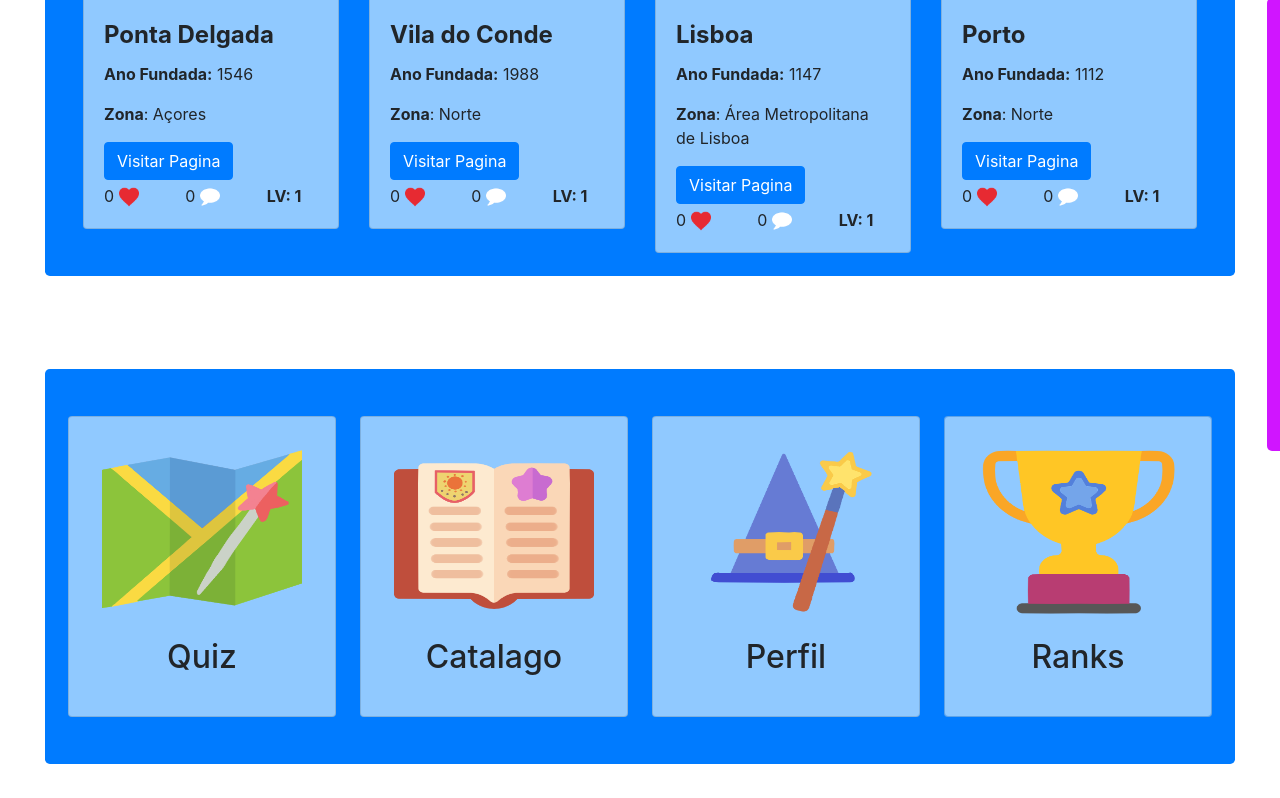
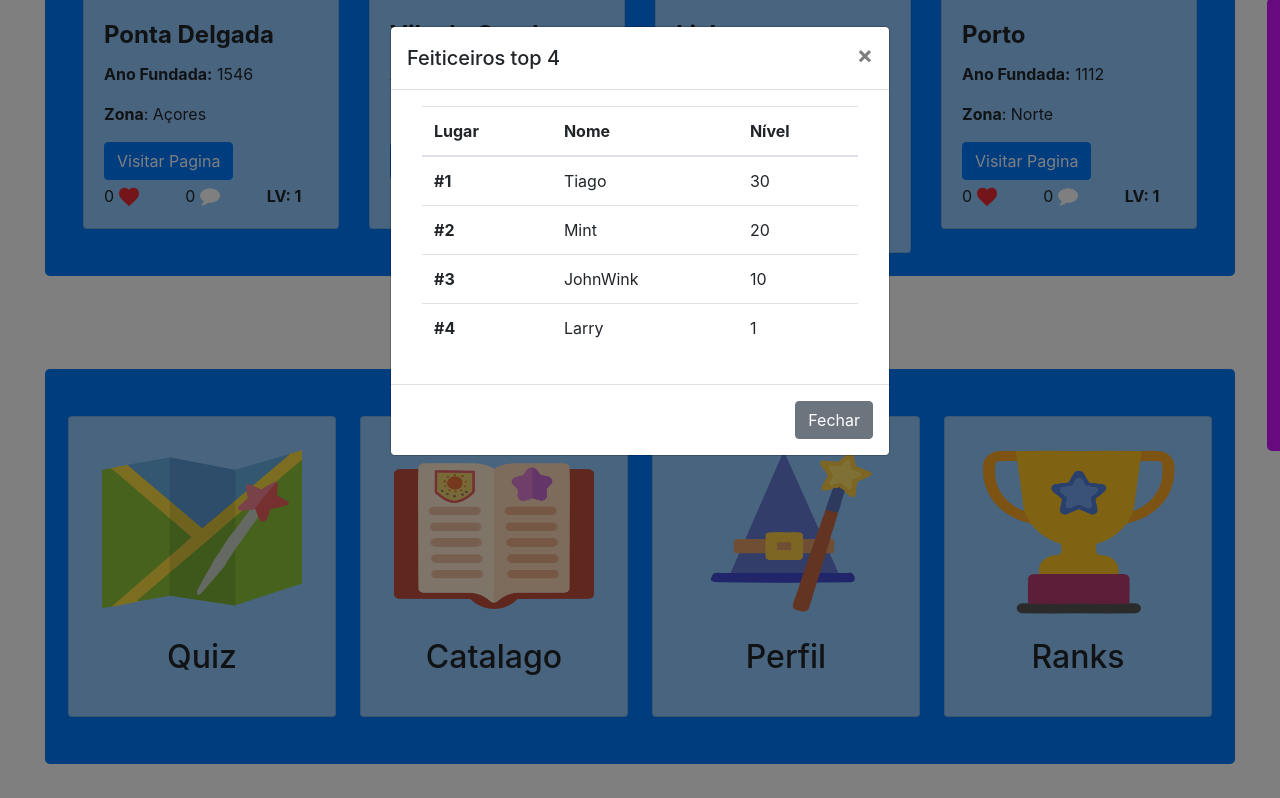
Before and after one commit to MintyFreshBun/Magic-Cities, a plain HTML site: page HTML/MainPage.html in a window 1280 px wide. Both pictures are taken after a click on the button "Ranks". Shown: the part 346-1144 px from the top of the page. Drawn offline with nearby package versions, Linux system fonts and the light colour scheme.

Commit message:
Fix of hard coded users and added ranking system

```diff
--- a/HTML/MainPage.html
+++ b/HTML/MainPage.html
@@ -117,7 +117,8 @@
 
 
         <div class="card btn-Hover">
-          <button type="button" class="btn ">
+          <!-- Rank Modal trigger button-->
+          <button type="button" class="btn " id="rankBtn" data-toggle="modal" data-target="#rankModal">
             <div class="card-body">
               <img class="rounded-lg" src="../IMG/iconPages/RankTableIcon.png" style="height: 170px; width: 200px" alt="cidadeImg">
               <br><br>
@@ -134,6 +135,67 @@
 
   </div>
 
+  <!-- Rank Modal -->
+  <div class="modal fade" id="rankModal" tabindex="-1" role="dialog" aria-labelledby="modelTitleId" aria-hidden="true">
+    <div class="modal-dialog" role="document">
+      <div class="modal-content">
+          <div class="modal-header">
+              <h5 class="modal-title">Feiticeiros top 4</h5>
+                <button type="button" class="close" data-dismiss="modal" aria-label="Close">
+                  <span aria-hidden="true">&times;</span>
+                </button>
+            </div>
+        <div class="modal-body">
+          <div class="container-fluid">
+              <table class="table">
+                  <thead>
+                    <tr>
+                      <th scope="col">Lugar</th>
+                      <th scope="col">Nome</th>
+                      <th scope="col">Nível</th>
+                    </tr>
+                  </thead>
+                  <tbody>
+                    <tr>
+                      <th scope="row">#1</th>
+                      <td id="usernameFirst">Mark</td>
+                      <td id="levelFirst">20</td>
+                    </tr>
+                    <tr>
+                      <th scope="row">#2</th>
+                      <td id="usernameSecond">Jacob</td>
+                      <td id="levelSecond">10</td>
+                    </tr>
+                    <tr>
+                      <th scope="row">#3</th>
+                      <td id="usernameThird">Larry</td>
+                      <td id="levelThird">5</td>
+                    </tr>
+                    <tr>
+                        <th scope="row">#4</th>
+                        <td id="usernameFourth">Larry</td>
+                        <td id="levelFourth">1</td>
+                      </tr>
+                  </tbody>
+                </table>
+          </div>
+        </div>
+        <div class="modal-footer">
+          <button type="button" class="btn btn-secondary" data-dismiss="modal">Fechar</button>
+        </div>
+      </div>
+    </div>
+  </div>
+
+  <script>
+    $('#exampleModal').on('show.bs.modal', event => {
+      var button = $(event.relatedTarget);
+      var modal = $(this);
+      // Use above variables to manipulate the DOM
+
+    });
+  </script>
+
 
     <!-- Optional JavaScript -->
     <script type="module" src="/JS/Views/MainPageView.js"></script>
--- a/JS/Controllers/usersController.js
+++ b/JS/Controllers/usersController.js
@@ -8,10 +8,10 @@ export let users=[]
 if(localStorage.users){
     users = JSON.parse(localStorage.users)
 }else{
-    const user1= new User("JohnWink", "12345", "0","10","0"," ","false")
-    const user2= new User("Mint", "54321","0","1","20"," ","false")
-    const user3= new User("Tiago", "123","0","1","30"," ","false")
-    const user4= new User("admin", "admin","0","60","0"," ","true")
+    const user1= new User("JohnWink", "12345", 0,10,0," ","false")
+    const user2= new User("Mint", "54321",0,20,0," ","false")
+    const user3= new User("Tiago", "123",0,30,0," ","false")
+    const user4= new User("admin", "admin",0,99,0," ","true")
     users.push(user1,user2,user3,user4);
     localStorage.setItem("users", JSON.stringify(users))
 }
@@ -180,3 +180,8 @@ export function updateUser(){
       }
       localStorage.setItem("users", JSON.stringify(users))
 }
+
+export function userSorting(){
+    users.sort(User.compareUserLevel)
+    localStorage.setItem("users", JSON.stringify(users))
+}
--- a/JS/Models/usersModel.js
+++ b/JS/Models/usersModel.js
@@ -11,4 +11,13 @@ export default class User {
         this.userLikes = userLikes
         this.admin = admin
     }
+
+
+    static compareUserLevel(userA, userB) {
+        if (userA.level > userB.level)
+            return -1;
+        if (userA.level < userB.level)
+            return 1;
+        return 0;
+    }
 }
--- a/JS/Views/MainPageView.js
+++ b/JS/Views/MainPageView.js
@@ -7,6 +7,8 @@ import{
     sortRecent,
     getCurrentLvl
 } from "../Controllers/citiesController.js"
+
+import{userSorting,users}from "../Controllers/usersController.js"
 
 
 
@@ -119,3 +121,24 @@ document.querySelector("#btnFilter").addEventListener("click", function () {
     renderTops(txtFilter)
      // for some reason atm theres a bug where the first card doesnt update and a second button press is needed so im running the render a second time for the time being
 })
+
+document.querySelector("#rankBtn").addEventListener("click", function(){
+    // sort user levels
+    userSorting()
+    document.querySelector("#usernameFirst").innerHTML = users[1].username
+    document.querySelector("#levelFirst").innerHTML = users[1].level
+
+    document.querySelector("#usernameSecond").innerHTML = users[2].username
+    document.querySelector("#levelSecond").innerHTML = users[2].level
+
+    document.querySelector("#usernameThird").innerHTML = users[3].username
+    document.querySelector("#levelThird").innerHTML = users[3].level
+
+    document.querySelector("#usernameFourth").innerHTML = users[4].username
+    document.querySelector("#levelFourth").innerHTML = users[4].level
+
+
+
+
+
+})
```
